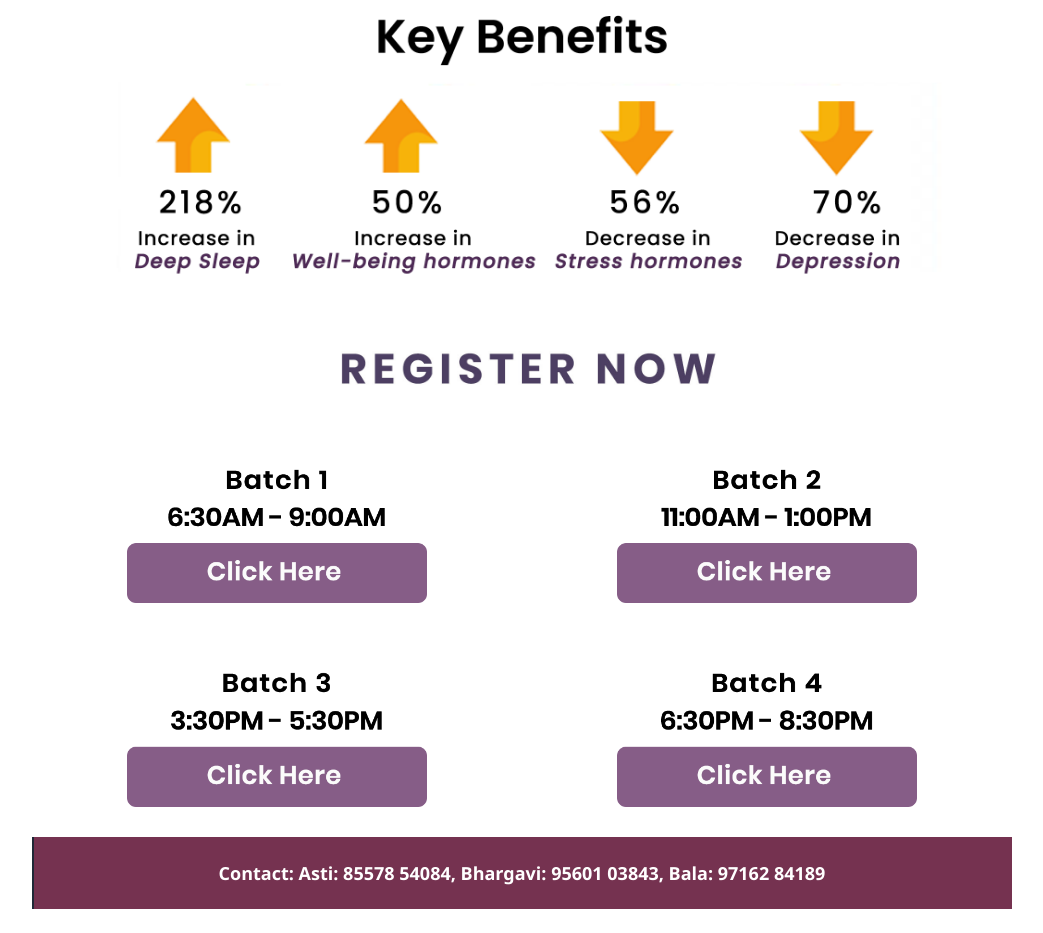
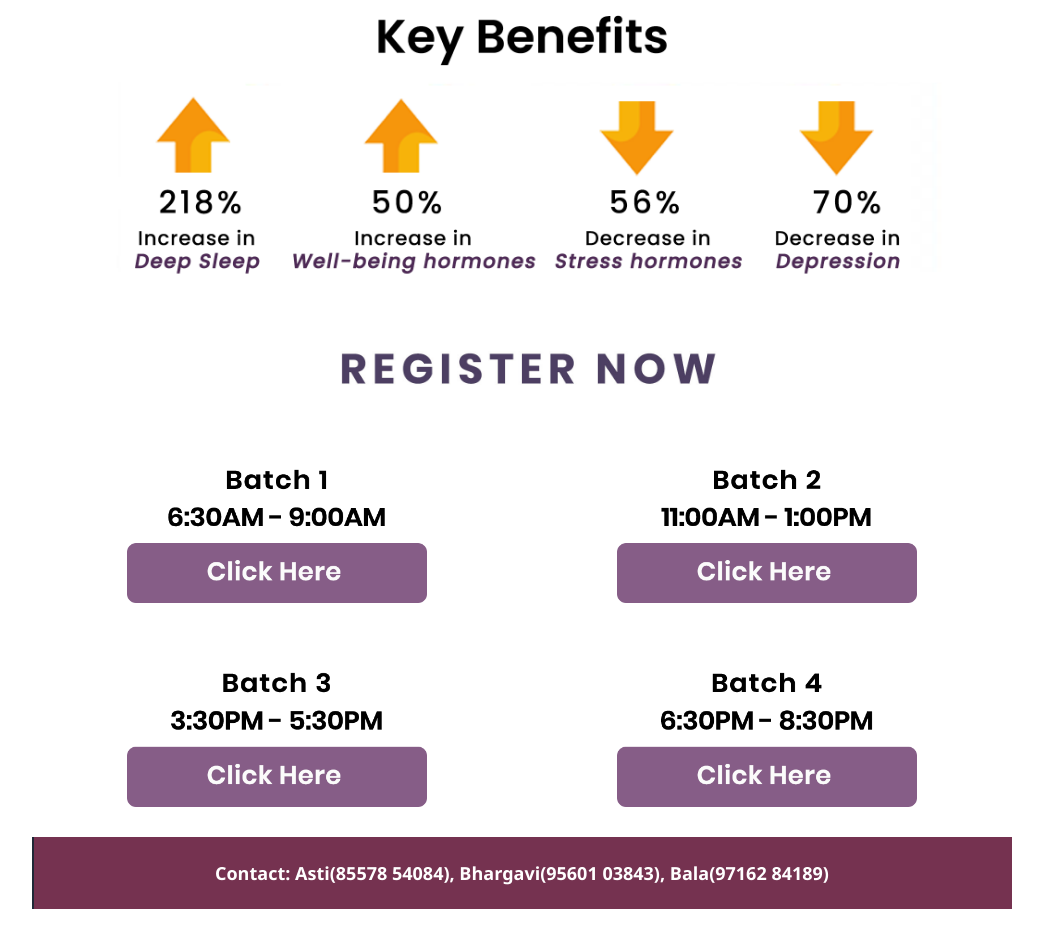
Before and after one commit to Art-of-living-ncr/Mahotsav-Landing-Page, a plain HTML site: page index.html in a window 1280 px wide. Shown: the part 931-1864 px from the top of the page, without its empty margins (118-1161 px from the left). Drawn offline with Linux system fonts and the light colour scheme.

Commit message:
Update index.html

```diff
--- a/index.html
+++ b/index.html
@@ -252,17 +252,17 @@
             <a
               href="tel:+918557854084"
               style="text-decoration: none; color: white;"
-              >Asti: 85578 54084</a
+              >Asti(85578 54084)</a
             >,
             <a
               href="tel:+919560103843"
               style="text-decoration: none; color: white;"
-              >Bhargavi: 95601 03843</a
+              >Bhargavi(95601 03843)</a
             >,
             <a
               href="tel:+919716284189"
               style="text-decoration: none; color: white;"
-              >Bala: 97162 84189</a
+              >Bala(97162 84189)</a
             ></span
           >
         </div>
@@ -437,12 +437,12 @@
             <a
               href="tel:+919560103843"
               style="text-decoration: none; color: white;"
-              >Bhargavi(95601 03843)</a
+              >Bhargavi (95601 03843)</a
             >,
             <a
               href="tel:+919716284189"
               style="text-decoration: none; color: white;"
-              >Bala(97162 84189)</a
+              >Bala (97162 84189)</a
             ></span
           >
         </div>
```
